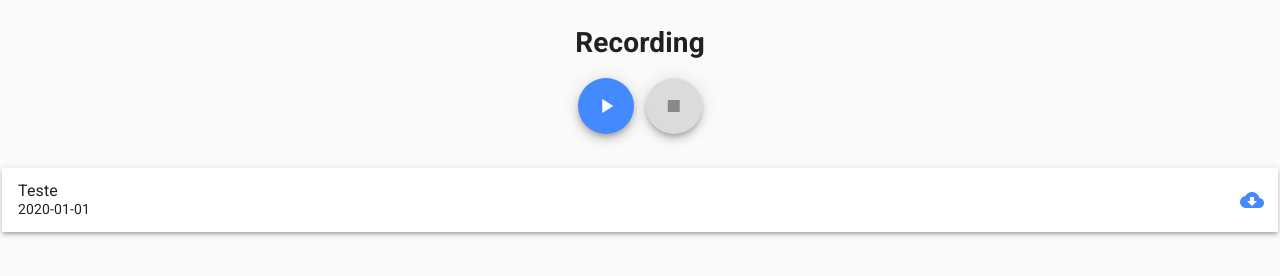
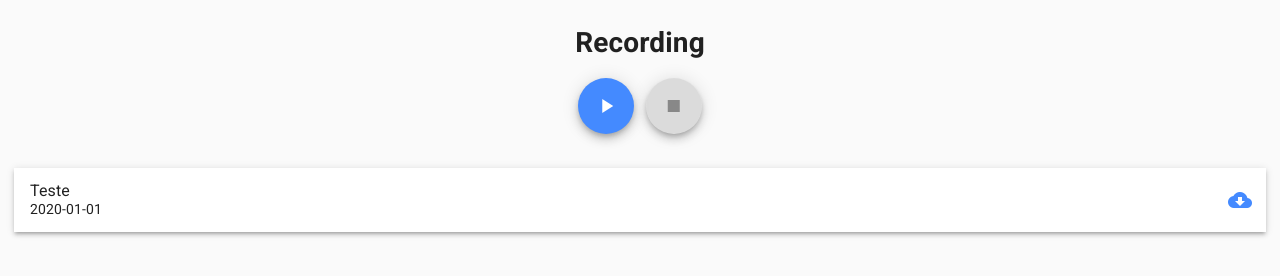
Before and after one commit to victornovy/recording, a website: page public/index.html in a window 1280 px wide. Drawn offline with nearby package versions, Linux system fonts and the light colour scheme; no server answers.

Commit message:
Refactoring

```diff
--- a/public/index.html
+++ b/public/index.html
@@ -41,8 +41,7 @@
     </style>
   </head>
   <body>
-    <div id="app">
-      <div class="md-layout md-gutter md-alignment-center">
+    <div id="app" class="md-layout md-alignment-center">
       <div class="recording-container">
         <h1>Recording</h1>
         <md-button
@@ -87,7 +86,6 @@
         </div>
       </div>
     </div>
-    </div>
 
     <script src="https://cdn.jsdelivr.net/npm/vue/dist/vue.js"></script>
     <script src="https://unpkg.com/vue-material"></script>
```
Lines whose indentation alone changed are shown as unchanged.
